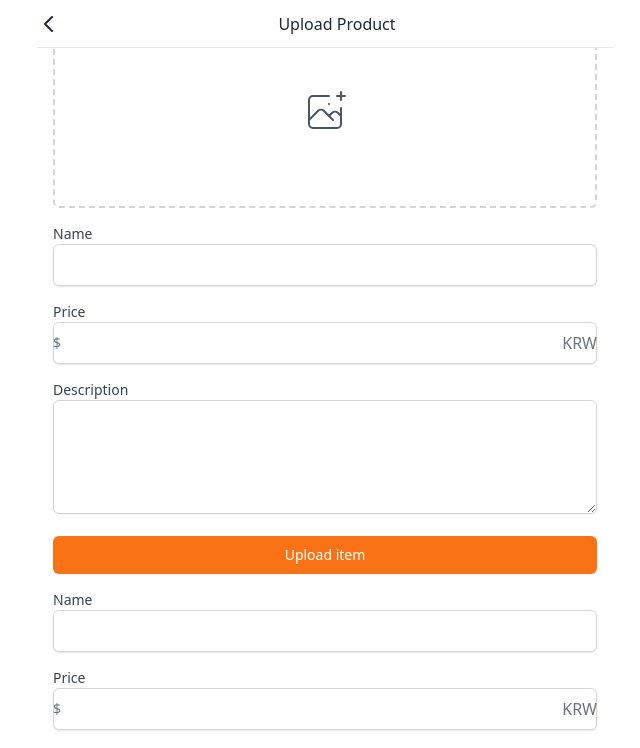
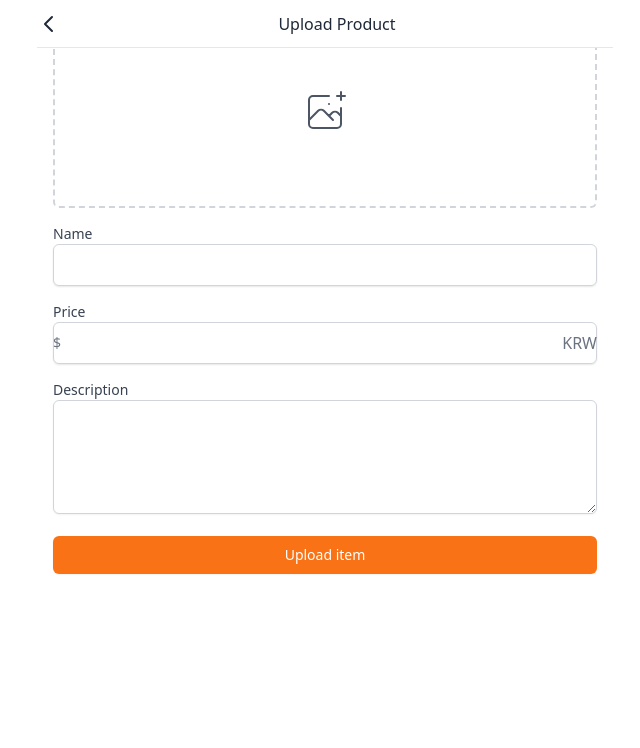
Before and after one commit to LEEKICHAN0102/carrot-market, a Next.js app: page /products/upload in a window 1280 px wide. Shown: the top 748 px of the page, without its empty margins (315-955 px from the left). Built offline with nearby package versions, Linux system fonts and the light colour scheme.

Commit message:
product API uploaded

```diff
--- /dev/null
+++ b/src/pages/api/products/index.ts
@@ -0,0 +1,40 @@
+import { NextApiRequest, NextApiResponse } from "next";
+import withHandler, { ResponseType } from "@/libs/server/withHandler";
+import client from "@/libs/server/client";
+import { withApiSession } from "@/libs/server/withSession";
+
+async function handler(
+  req: NextApiRequest,
+  res: NextApiResponse<ResponseType>
+) {
+    const {
+      body:{name,price,description},
+      session:{user},
+  }=req;
+  const product= await client.product.create({
+    data:{
+      name,
+      price:+price,
+      description,
+      image:"xx",
+      user:{
+        connect:{
+          id:user?.id
+        }
+      }
+    }
+  })
+  const profile = await client.user.findUnique({
+    where: { id: req.session.user?.id },
+  });
+  res.json({
+    ok: true,
+    product,
+  });
+}
+
+export default withApiSession(
+  withHandler({
+    method:"POST",
+    handler
+}));
--- a/src/pages/products/upload.tsx
+++ b/src/pages/products/upload.tsx
@@ -5,6 +5,9 @@ import Layout from "../../components/layout";
 import TextArea from "../../components/textarea";
 import { useForm } from "react-hook-form";
 import useMutation from "@/libs/client/useMutation";
+import { useEffect } from "react";
+import { Product } from "@prisma/client";
+import { useRouter } from "next/router";
 
 interface UploadProductForm {
   name: string;
@@ -12,13 +15,24 @@ interface UploadProductForm {
   description: string;
 }
 
+interface UploadProductMutation{
+  ok:boolean;
+  product:Product;
+}
+
 const Upload: NextPage = () => {
+  const router=useRouter();
   const { register, handleSubmit } = useForm<UploadProductForm>();
-  const [uploadProduct, { loading, data }] = useMutation("/api/products");
+  const [uploadProduct, { loading, data }] = useMutation<UploadProductMutation>("/api/products");
   const onValid = (data: UploadProductForm) => {
     if (loading) return;
     uploadProduct(data);
   };
+  useEffect(()=>{
+    if(data?.ok){
+      router.push(`/products/${data.product.id}`);
+    }
+  },[data,router])
   return (
     <Layout canGoBack title="Upload Product">
       <form className="p-4 space-y-4" onSubmit={handleSubmit(onValid)}>
@@ -62,27 +76,6 @@ const Upload: NextPage = () => {
           label="Description"
           required
         />
-        <Button text={loading ? "Loading..." : "Upload item"} />        <Input
-          register={register("name", { required: true })}
-          required
-          label="Name"
-          name="name"
-          type="text"
-        />
-        <Input
-          register={register("price", { required: true })}
-          required
-          label="Price"
-          name="price"
-          type="text"
-          kind="price"
-        />
-        <TextArea
-          register={register("description", { required: true })}
-          name="description"
-          label="Description"
-          required
-        />
         <Button text={loading ? "Loading..." : "Upload item"} />
       </form>
     </Layout>
```
